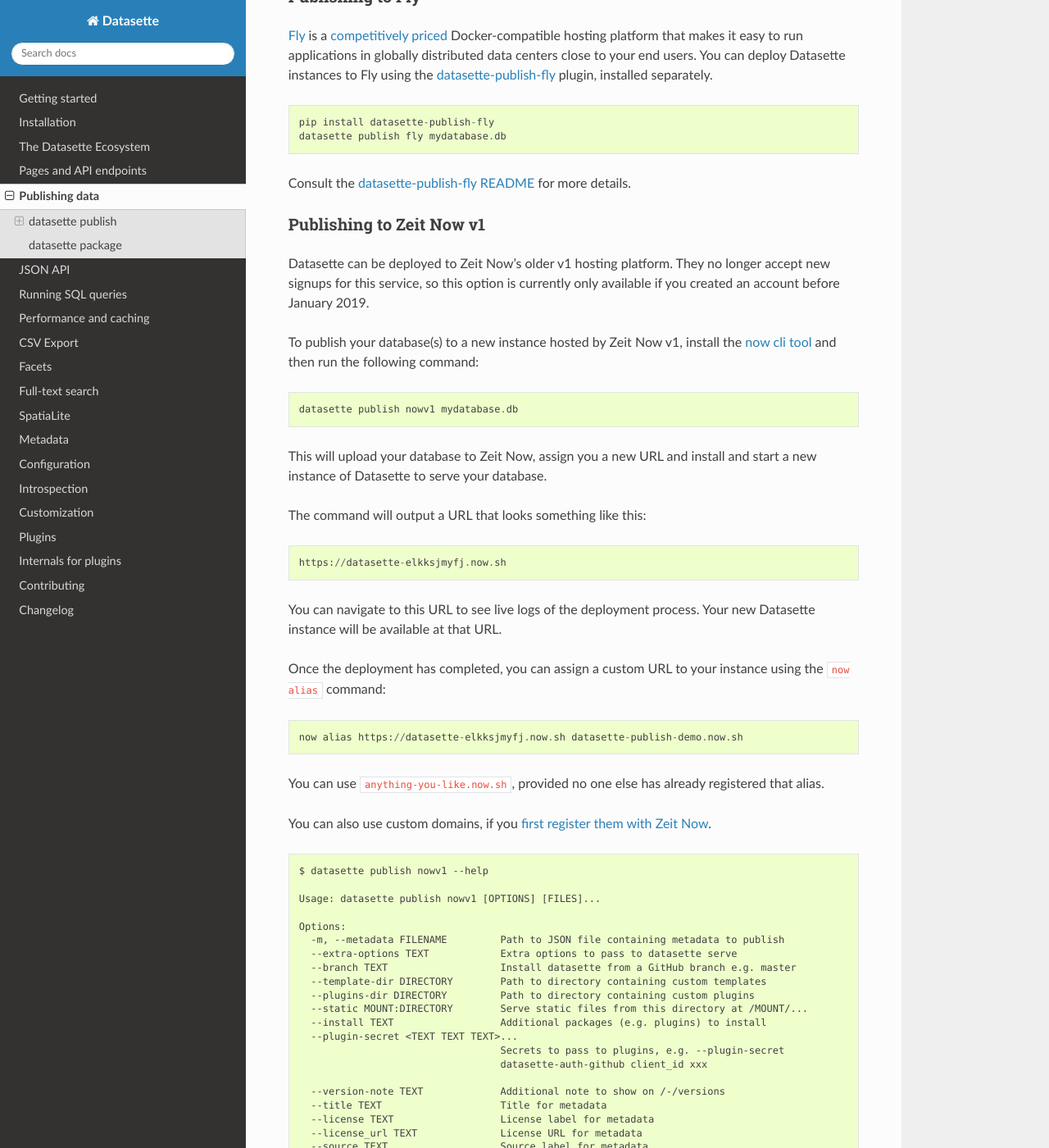
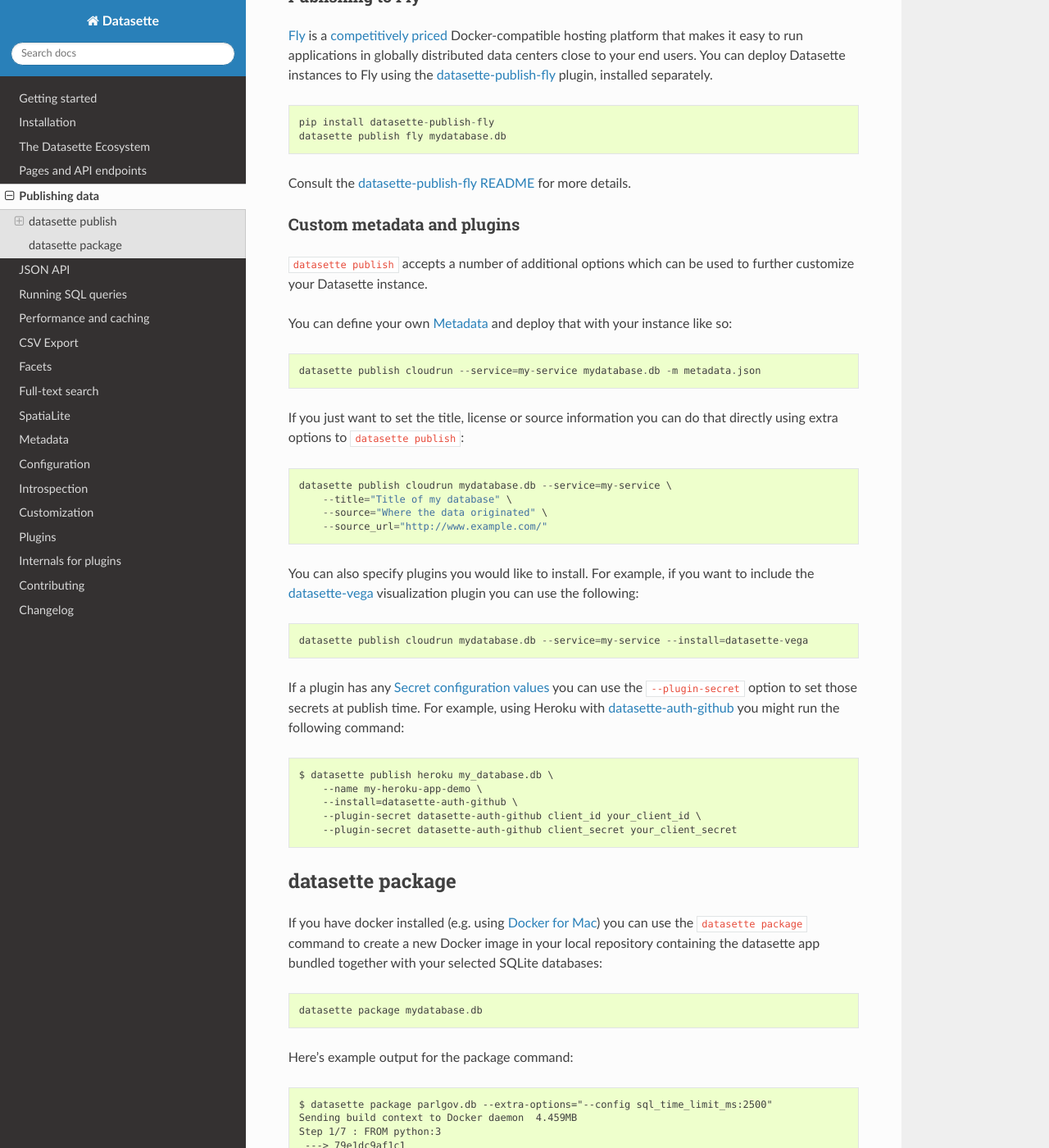
Before and after one commit to simonw/datasette, a Sphinx documentation site: the page built from docs/publish.rst, in a window 1280 px wide and 1400 px high, scrolled down 2648 px. Shown: the whole window at 82% size. Built offline with Sphinx 7.4.7 and the Read the Docs theme 2.0.0, drawn with Linux system fonts in a browser that asks for light colours; some of the changed text lies outside the part shown.

Commit message:
Removed documentation for Zeit Now v1, refs #710

```diff
--- a/docs/datasette-publish-nowv1-help.txt
+++ /dev/null
@@ -1,31 +0,0 @@
-$ datasette publish nowv1 --help
-
-Usage: datasette publish nowv1 [OPTIONS] [FILES]...
-
-Options:
-  -m, --metadata FILENAME         Path to JSON file containing metadata to publish
-  --extra-options TEXT            Extra options to pass to datasette serve
-  --branch TEXT                   Install datasette from a GitHub branch e.g. master
-  --template-dir DIRECTORY        Path to directory containing custom templates
-  --plugins-dir DIRECTORY         Path to directory containing custom plugins
-  --static MOUNT:DIRECTORY        Serve static files from this directory at /MOUNT/...
-  --install TEXT                  Additional packages (e.g. plugins) to install
-  --plugin-secret <TEXT TEXT TEXT>...
-                                  Secrets to pass to plugins, e.g. --plugin-secret
-                                  datasette-auth-github client_id xxx
-
-  --version-note TEXT             Additional note to show on /-/versions
-  --title TEXT                    Title for metadata
-  --license TEXT                  License label for metadata
-  --license_url TEXT              License URL for metadata
-  --source TEXT                   Source label for metadata
-  --source_url TEXT               Source URL for metadata
-  --about TEXT                    About label for metadata
-  --about_url TEXT                About URL for metadata
-  -n, --name TEXT                 Application name to use when deploying
-  --force                         Pass --force option to now
-  --token TEXT                    Auth token to use for deploy
-  --alias TEXT                    Desired alias e.g. yoursite.now.sh
-  --spatialite                    Enable SpatialLite extension
-  --show-files                    Output the generated Dockerfile and metadata.json
-  --help                          Show this message and exit.
--- a/docs/index.rst
+++ b/docs/index.rst
@@ -37,6 +37,3 @@
    internals
    contributing
    changelog
-
-.. _Zeit Now: https://zeit.co/now
-.. _Heroku: https://www.heroku.com/
--- a/docs/publish.rst
+++ b/docs/publish.rst
@@ -4,7 +4,7 @@
  Publishing data
 =================
 
-Datasette includes tools for publishing and deploying your data to the internet. The ``datasette publish`` command will deploy a new Datasette instance containing your databases directly to a Heroku, Google Cloud or Zeit Now hosting account. You can also use ``datasette package`` to create a Docker image that bundles your databases together with the datasette application that is used to serve them.
+Datasette includes tools for publishing and deploying your data to the internet. The ``datasette publish`` command will deploy a new Datasette instance containing your databases directly to a Heroku or Google Cloud hosting account. You can also use ``datasette package`` to create a Docker image that bundles your databases together with the datasette application that is used to serve them.
 
 .. _cli_publish:
 
@@ -69,33 +69,6 @@
     datasette publish fly mydatabase.db
 
 Consult the `datasette-publish-fly README <https://github.com/simonw/datasette-publish-fly/blob/master/README.md>`__ for more details.
-
-Publishing to Zeit Now v1
--------------------------
-
-Datasette can be deployed to Zeit Now's older v1 hosting platform. They no longer accept new signups for this service, so this option is currently only available if you created an account before January 2019.
-
-To publish your database(s) to a new instance hosted by Zeit Now v1, install the `now cli tool <https://zeit.co/download>`__ and then run the following command::
-
-    datasette publish nowv1 mydatabase.db
-
-This will upload your database to Zeit Now, assign you a new URL and install and start a new instance of Datasette to serve your database.
-
-The command will output a URL that looks something like this::
-
-    https://datasette-elkksjmyfj.now.sh
-
-You can navigate to this URL to see live logs of the deployment process. Your new Datasette instance will be available at that URL.
-
-Once the deployment has completed, you can assign a custom URL to your instance using the ``now alias`` command::
-
-    now alias https://datasette-elkksjmyfj.now.sh datasette-publish-demo.now.sh
-
-You can use ``anything-you-like.now.sh``, provided no one else has already registered that alias.
-
-You can also use custom domains, if you `first register them with Zeit Now <https://zeit.co/docs/features/aliases>`_.
-
-.. literalinclude:: datasette-publish-nowv1-help.txt
 
 .. _publish_custom_metadata_and_plugins:
 
--- a/update-docs-help.py
+++ b/update-docs-help.py
@@ -7,7 +7,6 @@
 includes = (
     ("serve", "datasette-serve-help.txt"),
     ("package", "datasette-package-help.txt"),
-    ("publish nowv1", "datasette-publish-nowv1-help.txt"),
     ("publish heroku", "datasette-publish-heroku-help.txt"),
     ("publish cloudrun", "datasette-publish-cloudrun-help.txt"),
 )
```
Also changed, not shown: README.md (+1 -1 lines), 1 other file.
